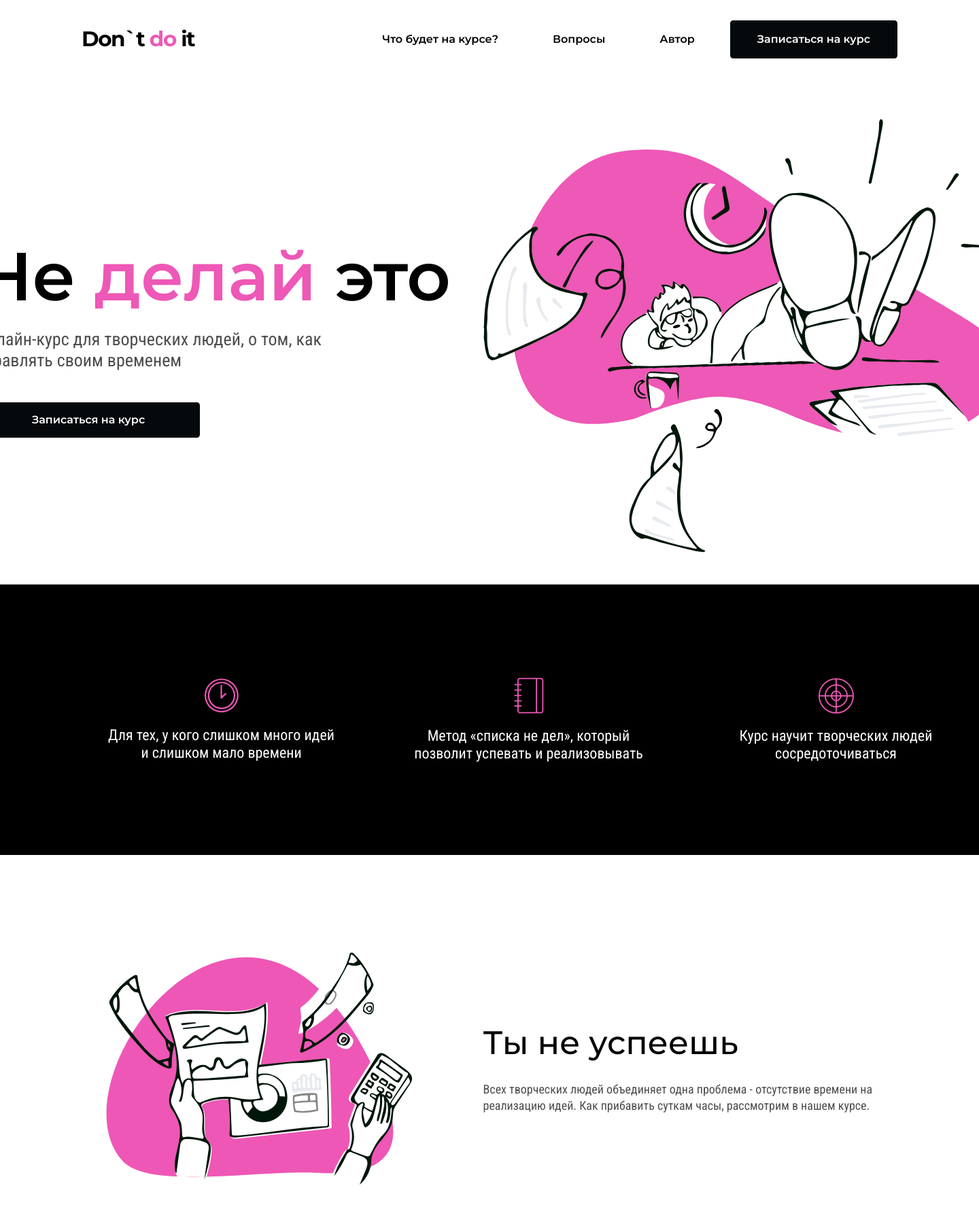
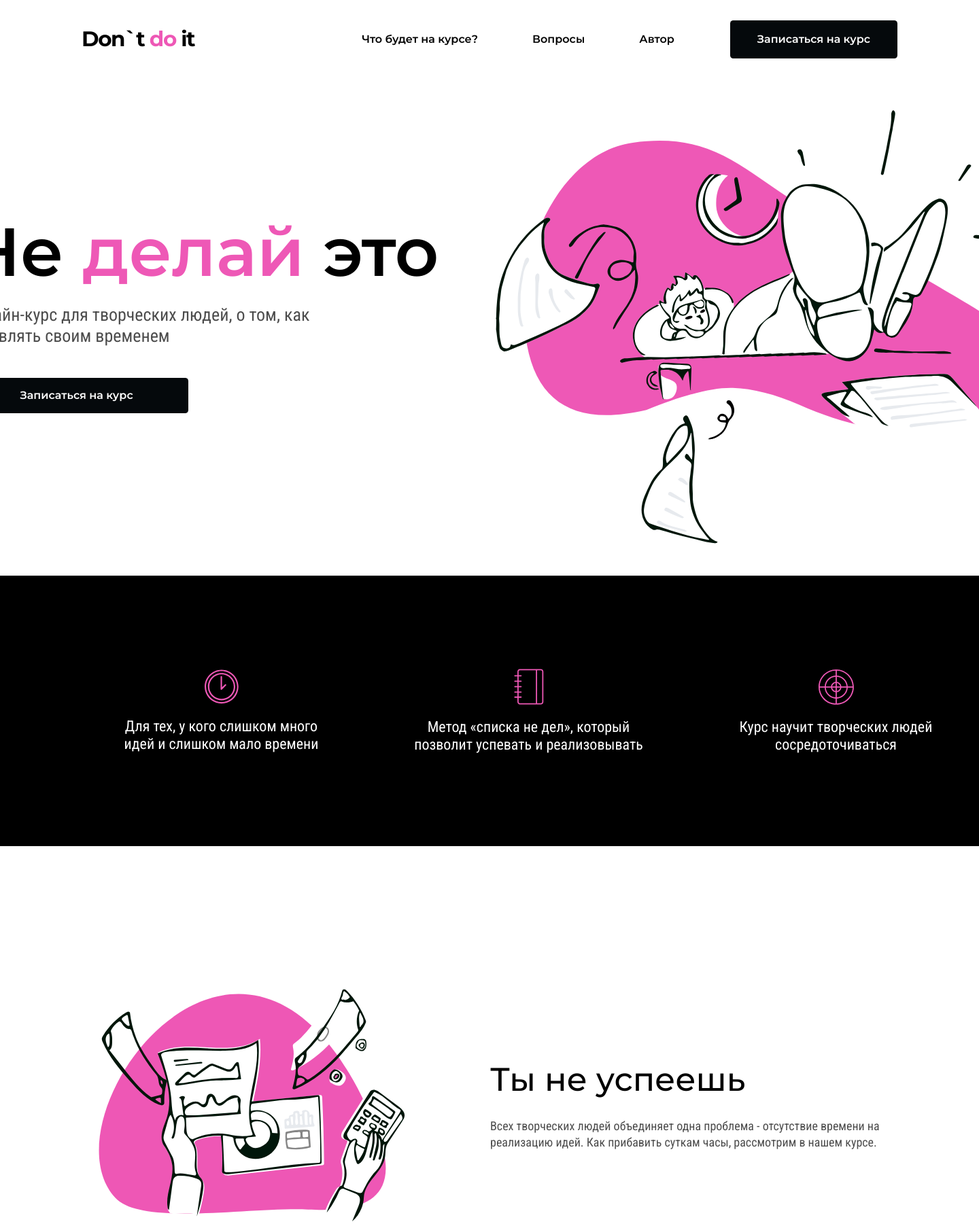
Before and after one commit to AlexPshkov/web-development, a PHP site: page / in a window 1440 px wide; the page is wider, and only the part inside the window is pictured. Shown: the top 1801 px of that part at 68% size. Run offline with PHP 8.4, Linux system fonts and the light colour scheme; style sheets or scripts are compiled from the project's sources.

Commit message:
+- normal

```diff
--- a/lab5/css/main-stylesheet.scss
+++ b/lab5/css/main-stylesheet.scss
@@ -32,10 +32,6 @@ $defaultColor-dark: #05090C;
     color: $defaultColor-magenta;
 }
 
-.container {
-    max-width: 1920px;
-}
-
 //TOP
 //===============================================================
 .top-panel {
@@ -68,7 +64,7 @@ $defaultColor-dark: #05090C;
     @extend .top-buttons__button;
     background-color: $defaultColor-dark;
     color: $defaultColor-white;
-    margin-left: 12px;
+    margin-left: 42px;
 }
 
 .top-buttons__button_black:hover {
@@ -81,13 +77,14 @@ $defaultColor-dark: #05090C;
 //===============================================================
 .landing {
     @include useFlex();
-    margin-top: 43px;
     height: 732px;
 }
 
 .landing__content {
     @include useFlex($flex-direction : column, $justify-content: flex-start, $align-items: flex-start);
     flex-wrap: wrap;
+    margin-right: 35px;
+    margin-bottom: 45px;
 }
 
 .landing__label {
@@ -140,13 +137,13 @@ $defaultColor-dark: #05090C;
 //Main
 //===============================================================
 .mainSection {
-    margin-top: 72px;
+    margin-top: 205px;
 }
 
 .mainSection-block {
     @include useFlex();
-    margin-top: 138px;
-    gap: 104px
+    margin-top: 75px;
+    gap: 125px;
 }
 
 .mainSection-block__text-content {
@@ -170,7 +167,7 @@ $defaultColor-dark: #05090C;
 //===============================================================
 .mainSection-table {
     @include useFlex($flex-direction : column);
-    margin-top: 98px;
+    margin-top: 143px;
 }
 
 .table-contents {
--- a/lab5/index.html
+++ b/lab5/index.html
@@ -11,7 +11,7 @@
     <link rel="stylesheet" href="css/main-stylesheet.css">
 </head>
 <body>
-<div class="container">
+<div>
     <header>
 
         <!--TOP PANEL-->
@@ -44,7 +44,7 @@
             <div class="advantage-panel__clock">
                 <img class="advantage-panel__picture" src="./images/advantage-pics/advantage-clock-picture.svg"
                      alt="Loading image...">
-                <p class="advantage-panel__text">Для тех, у кого слишком много идей и слишком мало времени</p>
+                <p class="advantage-panel__text">Для тех, у кого слишком много идей и слишком мало времени</p>
             </div>
             <div class="advantage-panel__book">
                 <img class="advantage-panel__picture" src="images/advantage-pics/advantage-book-picture.svg"
```
